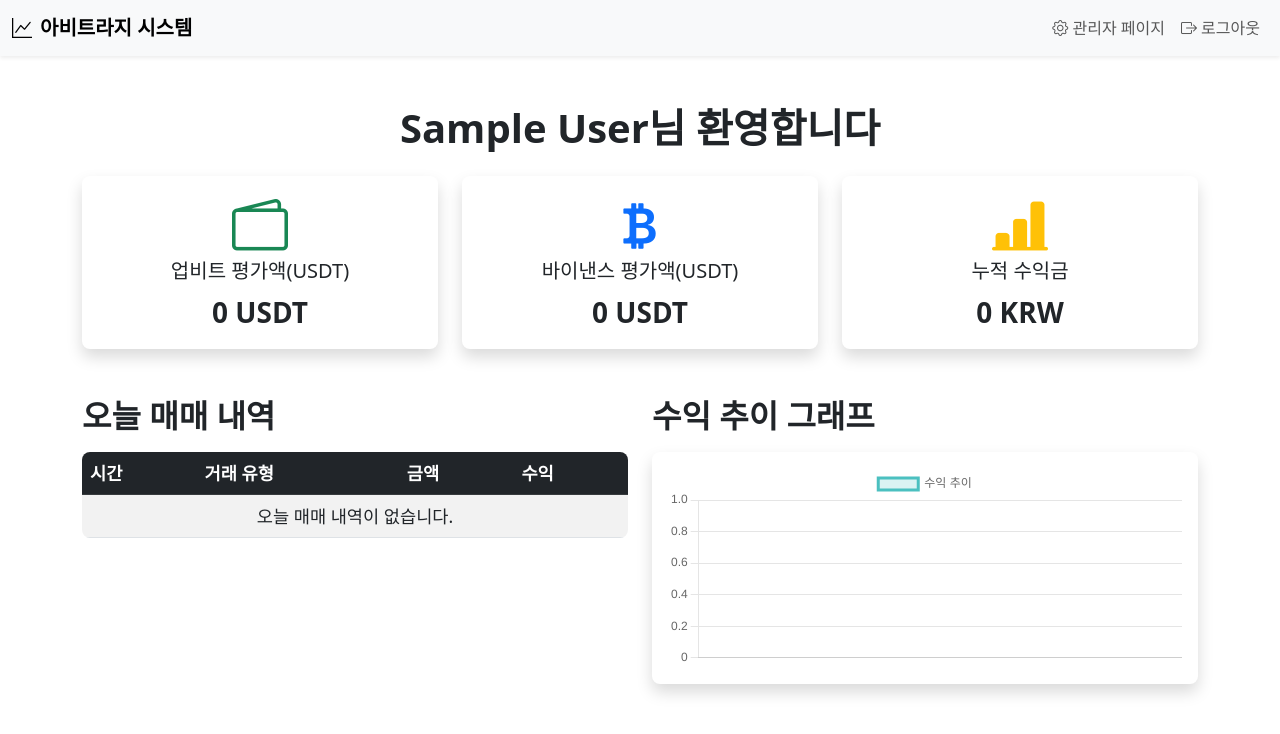
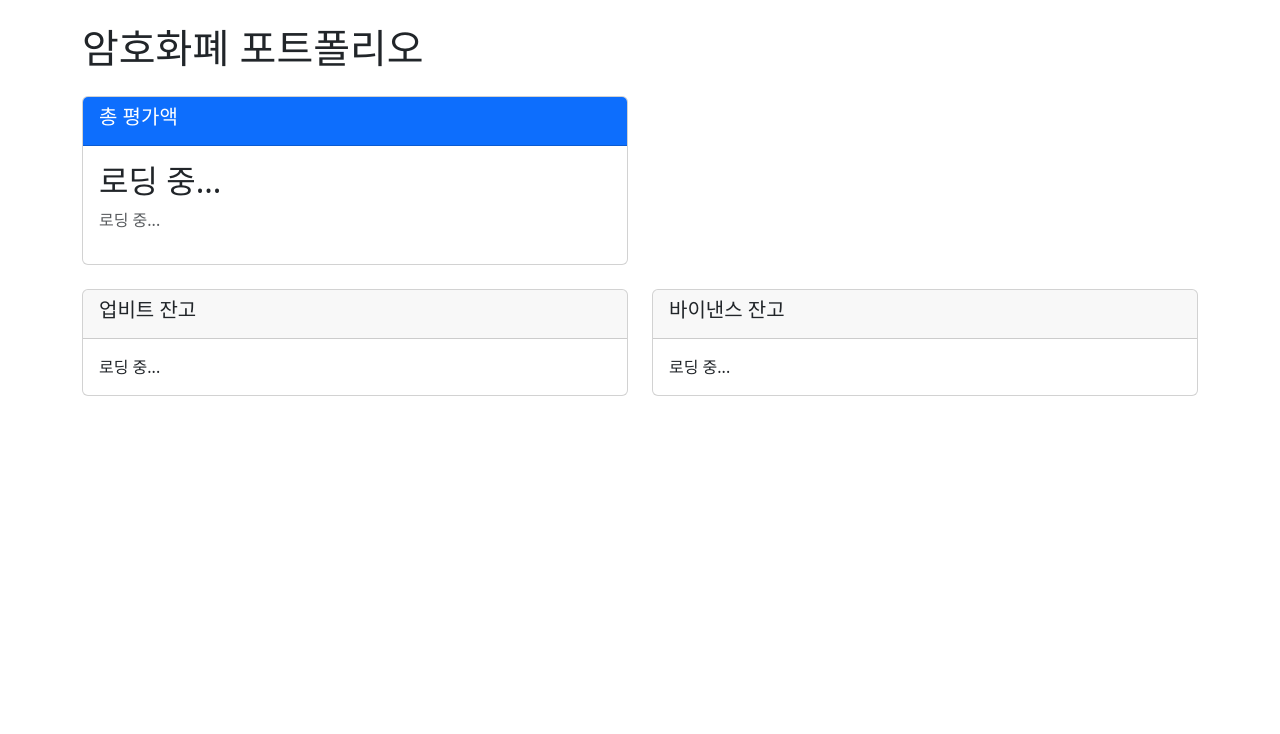
Before and after one commit to johanhyup/bot, a PHP site: page /dashboard.php in a window 1280 px wide. Shown: the top 734 px of the page. Run offline with PHP 8.4, Linux system fonts and the light colour scheme; the visitor is signed in with stand-in values (Sample User, id 1); data that the repository does not hold is empty.

Commit message:
Add dashboard analysis files

```diff
--- a/dashboard.php
+++ b/dashboard.php
@@ -20,97 +20,125 @@
 <head>
     <meta charset="UTF-8">
     <meta name="viewport" content="width=device-width, initial-scale=1.0">
-    <title>아비트라지 매매 시스템 - 대시보드</title>
-    <link rel="stylesheet" href="styles/dashboard.css">
-    <link rel="stylesheet" href="https://cdn.jsdelivr.net/npm/bootstrap@5.3.0/dist/css/bootstrap.min.css">
-    <link rel="stylesheet" href="https://cdn.jsdelivr.net/npm/bootstrap-icons@1.10.5/font/bootstrap-icons.css">
-    <script src="https://cdn.jsdelivr.net/npm/chart.js"></script>
+    <title>암호화폐 대시보드</title>
+    <link href="https://cdn.jsdelivr.net/npm/bootstrap@5.3.0/dist/css/bootstrap.min.css" rel="stylesheet">
+    <script src="https://code.jquery.com/jquery-3.6.0.min.js"></script>
 </head>
 <body>
-    <nav class="navbar navbar-expand-lg navbar-light bg-light shadow-sm">
-        <div class="container-fluid">
-            <a class="navbar-brand fw-bold" href="#"><i class="bi bi-graph-up me-2"></i>아비트라지 시스템</a>
-            <button class="navbar-toggler" type="button" data-bs-toggle="collapse" data-bs-target="#navbarNav" aria-controls="navbarNav" aria-expanded="false" aria-label="Toggle navigation">
-                <span class="navbar-toggler-icon"></span>
-            </button>
-            <div class="collapse navbar-collapse" id="navbarNav">
-                <ul class="navbar-nav ms-auto">
-                    <li class="nav-item">
-                        <a class="nav-link" href="/admin/"><i class="bi bi-gear"></i> 관리자 페이지</a>
-                    </li>
-                    <li class="nav-item">
-                        <a class="nav-link" href="php/logout.php"><i class="bi bi-box-arrow-right"></i> 로그아웃</a>
-                    </li>
-                </ul>
-            </div>
-        </div>
-    </nav>
+    <div class="container mt-4">
+        <h1 class="mb-4">암호화폐 포트폴리오</h1>
 
-    <div class="container mt-5">
-        <h1 class="text-center mb-4 fw-bold"><?= htmlspecialchars($userName) ?>님 환영합니다</h1>
-
-        <div class="row gy-4">
-            <div class="col-md-4">
-                <div class="card border-0 shadow h-100 rounded-3">
-                    <div class="card-body text-center">
-                        <i class="bi bi-wallet2 display-4 text-success mb-3"></i>
-                        <h5 class="card-title">업비트 평가액(USDT)</h5>
-                        <p class="card-text fs-3 fw-bold" id="upbitBalance">로딩 중...</p>
+        <div class="row mb-4">
+            <div class="col-md-6">
+                <div class="card">
+                    <div class="card-header bg-primary text-white">
+                        <h5>총 평가액</h5>
                     </div>
-                </div>
-            </div>
-            <div class="col-md-4">
-                <div class="card border-0 shadow h-100 rounded-3">
-                    <div class="card-body text-center">
-                        <i class="bi bi-currency-bitcoin display-4 text-primary mb-3"></i>
-                        <h5 class="card-title">바이낸스 평가액(USDT)</h5>
-                        <p class="card-text fs-3 fw-bold" id="binanceBalance">로딩 중...</p>
-                    </div>
-                </div>
-            </div>
-            <div class="col-md-4">
-                <div class="card border-0 shadow h-100 rounded-3">
-                    <div class="card-body text-center">
-                        <i class="bi bi-bar-chart-line-fill display-4 text-warning mb-3"></i>
-                        <h5 class="card-title">누적 수익금</h5>
-                        <p class="card-text fs-3 fw-bold" id="cumulativeProfit">로딩 중...</p>
+                    <div class="card-body">
+                        <h2 id="totalUSDT">로딩 중...</h2>
+                        <p id="totalKRW" class="text-muted">로딩 중...</p>
                     </div>
                 </div>
             </div>
         </div>
 
-        <div class="row mt-5">
+        <div class="row">
             <div class="col-md-6">
-                <h2 class="mb-3 fw-bold">오늘 매매 내역</h2>
-                <div class="table-responsive">
-                    <table class="table table-striped table-hover rounded-3 overflow-hidden">
-                        <thead class="table-dark">
-                            <tr>
-                                <th>시간</th>
-                                <th>거래 유형</th>
-                                <th>금액</th>
-                                <th>수익</th>
-                            </tr>
-                        </thead>
-                        <tbody id="tradeHistory">
-                            <!-- JS로 동적 추가 -->
-                        </tbody>
-                    </table>
+                <div class="card">
+                    <div class="card-header">
+                        <h5>업비트 잔고</h5>
+                    </div>
+                    <div class="card-body">
+                        <div id="upbitBalance">로딩 중...</div>
+                    </div>
                 </div>
             </div>
+
             <div class="col-md-6">
-                <h2 class="mb-3 fw-bold">수익 추이 그래프</h2>
-                <div class="card border-0 shadow rounded-3">
+                <div class="card">
+                    <div class="card-header">
+                        <h5>바이낸스 잔고</h5>
+                    </div>
                     <div class="card-body">
-                        <canvas id="profitChart" height="200"></canvas>
+                        <div id="binanceBalance">로딩 중...</div>
                     </div>
                 </div>
             </div>
         </div>
     </div>
 
-    <script src="https://cdn.jsdelivr.net/npm/bootstrap@5.3.0/dist/js/bootstrap.bundle.min.js"></script>
-    <script src="js/config.js"></script>
-    <script src="js/dashboard.js"></script>
+    <script>
+    $(document).ready(function() {
+        loadDashboard();
+
+        // 30초마다 자동 새로고침
+        setInterval(loadDashboard, 30000);
+    });
+
+    function loadDashboard() {
+        $.ajax({
+            url: '/api/dashboard',
+            method: 'GET',
+            success: function(data) {
+                if (data.status === 'success') {
+                    updateDashboard(data.data);
+                } else {
+                    showError('데이터 로딩 실패');
+                }
+            },
+            error: function(xhr) {
+                showError('데이터 로딩 중 오류가 발생했습니다. HTTP ' + xhr.status + ' ' + xhr.statusText);
+            }
+        });
+    }
+
+    function updateDashboard(data) {
+        // 총 평가액 업데이트
+        $('#totalUSDT').text(data.total_evaluation.usdt.toLocaleString() + ' USDT');
+        $('#totalKRW').text(data.total_evaluation.krw.toLocaleString() + ' KRW');
+
+        // 업비트 잔고 업데이트
+        let upbitHtml = '';
+        if (data.upbit.coins.length > 0) {
+            upbitHtml = '<table class="table table-sm">';
+            data.upbit.coins.forEach(coin => {
+                upbitHtml += `<tr>
+                    <td>${coin.currency}</td>
+                    <td>${coin.balance.toLocaleString()}</td>
+                    <td>${coin.usdt_value} USDT</td>
+                </tr>`;
+            });
+            upbitHtml += '</table>';
+            upbitHtml += `<p><strong>총합: ${data.upbit.total_usdt} USDT</strong></p>`;
+        } else {
+            upbitHtml = '<p>잔고가 없거나 로딩 실패</p>';
+        }
+        $('#upbitBalance').html(upbitHtml);
+
+        // 바이낸스 잔고 업데이트
+        let binanceHtml = '';
+        if (data.binance.coins.length > 0) {
+            binanceHtml = '<table class="table table-sm">';
+            data.binance.coins.forEach(coin => {
+                binanceHtml += `<tr>
+                    <td>${coin.currency}</td>
+                    <td>${coin.balance.toLocaleString()}</td>
+                    <td>${coin.usdt_value} USDT</td>
+                </tr>`;
+            });
+            binanceHtml += '</table>';
+            binanceHtml += `<p><strong>총합: ${data.binance.total_usdt} USDT</strong></p>`;
+        } else {
+            binanceHtml = '<p>잔고가 없거나 로딩 실패</p>';
+        }
+        $('#binanceBalance').html(binanceHtml);
+    }
+
+    function showError(message) {
+        console.error(message);
+        $('#totalUSDT').text('오류 발생');
+        $('#totalKRW').text(message);
+    }
+    </script>
 </body>
 </html>
```
Also changed, not shown: php/api/dashboard.php (+209 -29 lines).
